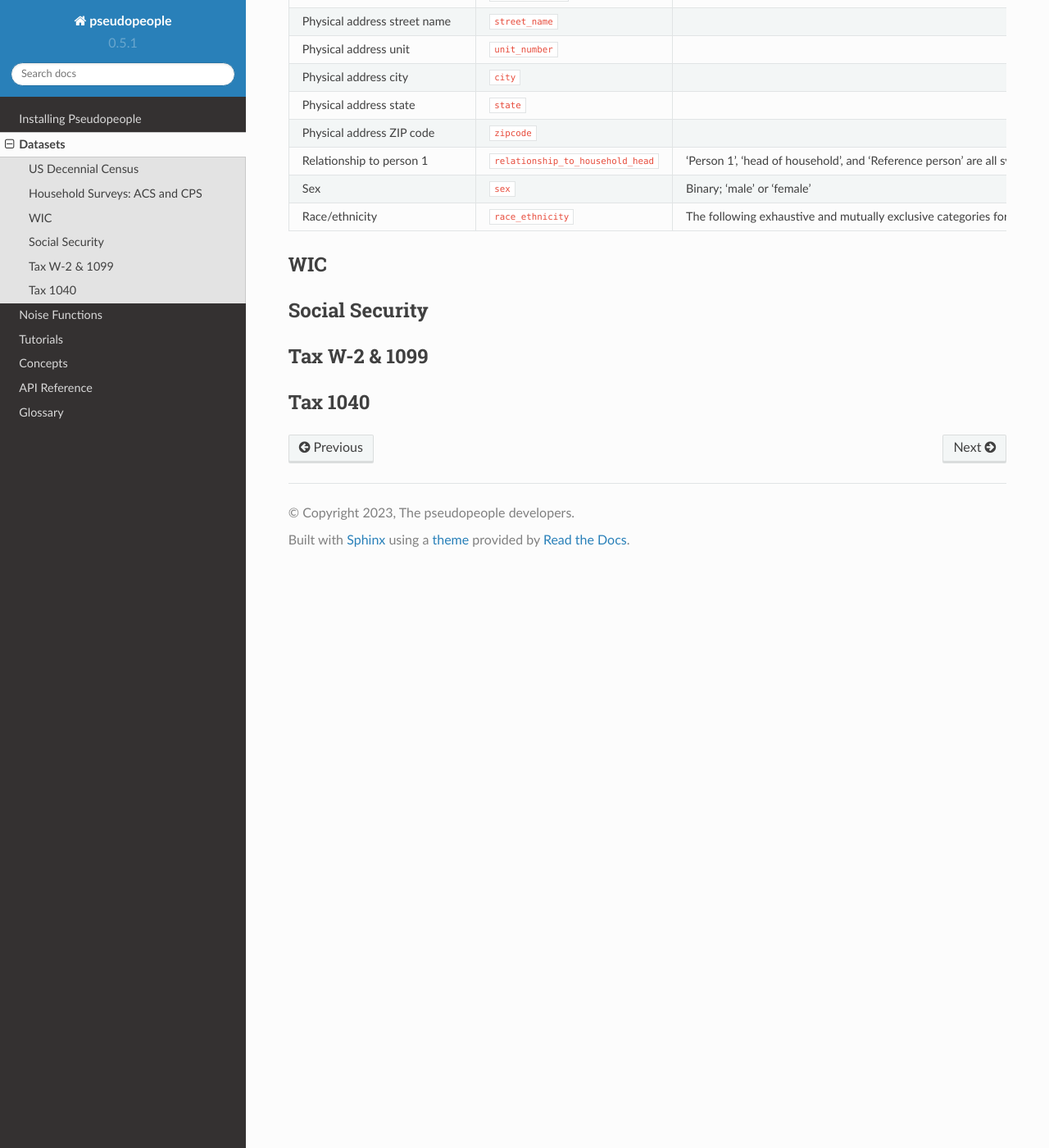
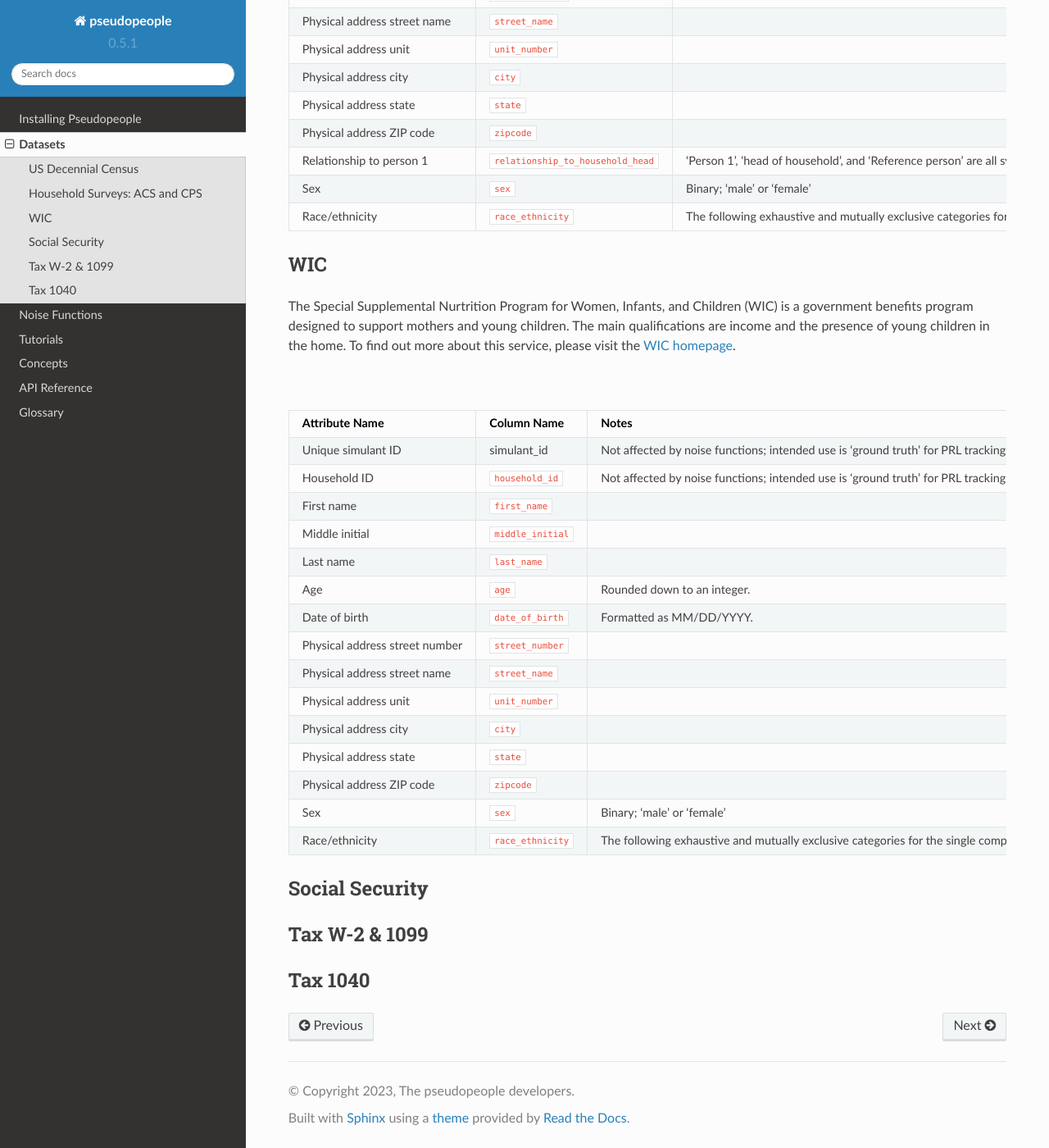
Before and after one commit to ihmeuw/pseudopeople, a Sphinx documentation site: the page built from docs/source/datasets/index.rst, in a window 1280 px wide and 1400 px high, scrolled down 2566 px. Shown: the whole window at 82% size. Built offline with Sphinx 7.4.7 and the Read the Docs theme 2.0.0, drawn with Linux system fonts in a browser that asks for light colours.

Commit message:
adding wic dataset description to docs

```diff
--- a/docs/source/datasets/index.rst
+++ b/docs/source/datasets/index.rst
@@ -172,6 +172,63 @@
 
 WIC
 ---
+The Special Supplemental Nurtrition Program for Women, Infants, and Children (WIC) is a government benefits program designed to support mothers and young
+children. The main qualifications are income and the presence of young children in the home. To find out more about this service, please visit the `WIC
+homepage <https://www.fns.usda.gov/wic>`_.
+
+.. list-table:: **Simulant attributes**
+   :header-rows: 1
+
+   * - Attribute Name
+     - Column Name
+     - Notes
+   * - Unique simulant ID
+     - simulant_id
+     - Not affected by noise functions; intended use is 'ground truth' for PRL tracking.
+   * - Household ID
+     - :code:`household_id`
+     - Not affected by noise functions; intended use is 'ground truth' for PRL tracking.
+   * - First name
+     - :code:`first_name`
+     -
+   * - Middle initial
+     - :code:`middle_initial`
+     -
+   * - Last name
+     - :code:`last_name`
+     -
+   * - Age
+     - :code:`age`
+     - Rounded down to an integer.
+   * - Date of birth
+     - :code:`date_of_birth`
+     - Formatted as MM/DD/YYYY.
+   * - Physical address street number
+     - :code:`street_number`
+     -
+   * - Physical address street name
+     - :code:`street_name`
+     -
+   * - Physical address unit
+     - :code:`unit_number`
+     -
+   * - Physical address city
+     - :code:`city`
+     -
+   * - Physical address state
+     - :code:`state`
+     -
+   * - Physical address ZIP code
+     - :code:`zipcode`
+     -
+   * - Sex
+     - :code:`sex`
+     - Binary; 'male' or 'female'
+   * - Race/ethnicity
+     - :code:`race_ethnicity`
+     - The following exhaustive and mutually exclusive categories for the single composite 'race/ethnicity' indicator are as follows:
+       White; Black; Latino; American Indian and Alaskan Native (AIAN); Asian; Native Hawaiian and Other Pacific Islander (NHOPI); and
+       Multiracial or Some Other Race.
 
 
 Social Security
```
